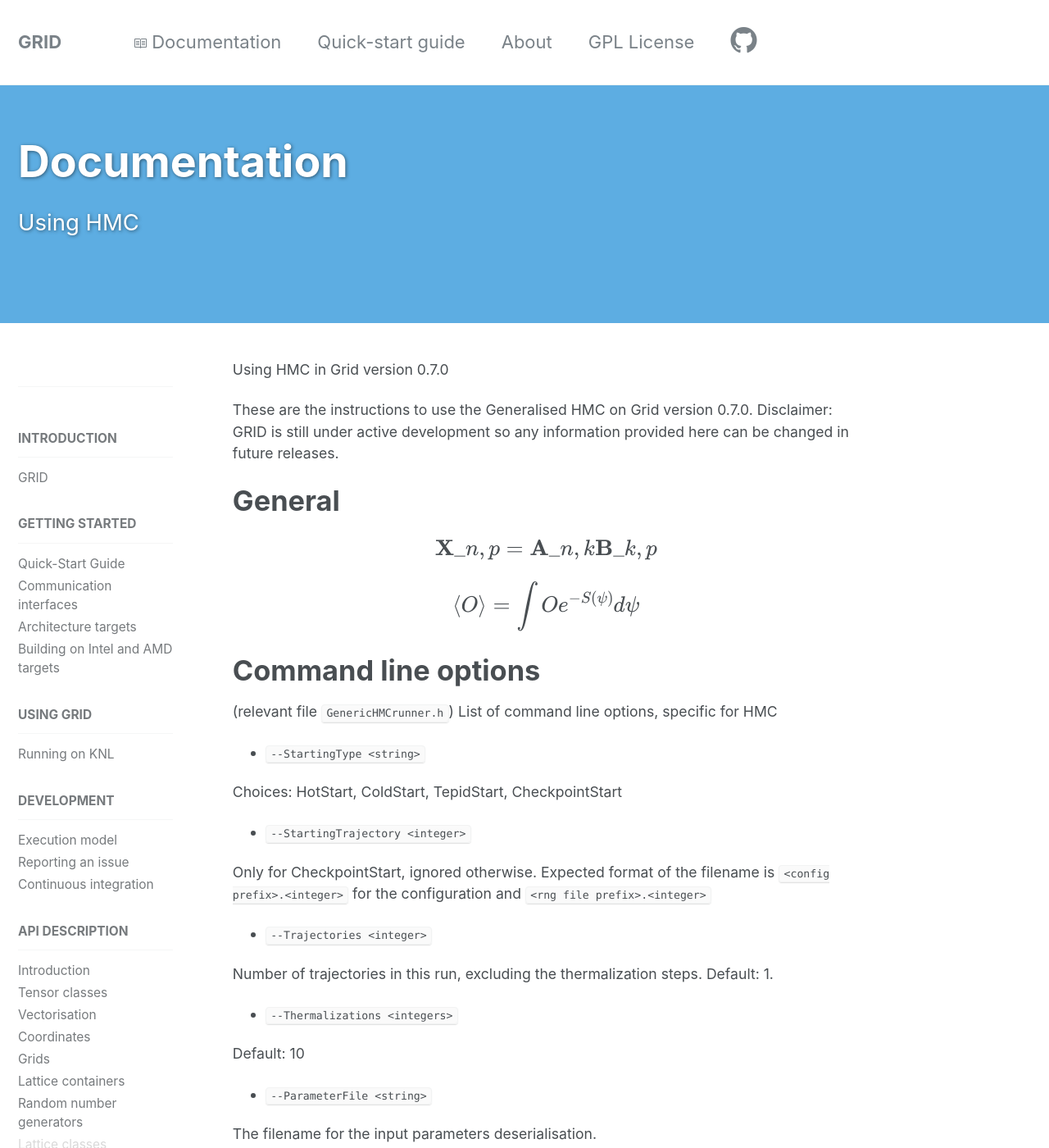
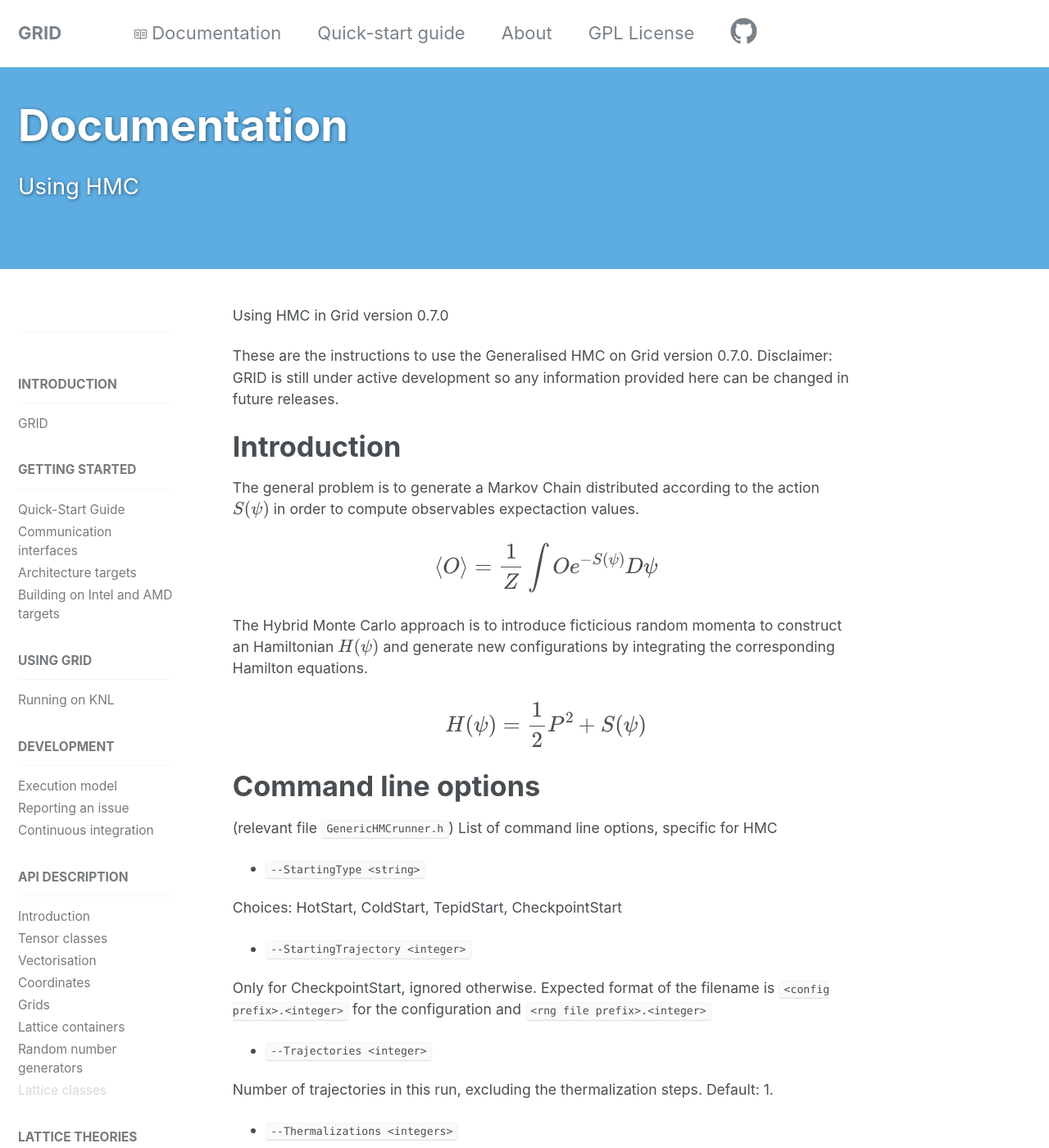
Before and after one commit to paboyle/Grid, a Jekyll site: the page built from _pages/docs/using_hmc.md, in a window 1280 px wide and 1400 px high. Shown: the whole window at 82% size. Built offline with Jekyll 4.4.1, drawn with Linux system fonts in a browser that asks for light colours; formulas are drawn with MathJax 3.

Commit message:
Layout changes and typo fixes

```diff
--- a/_pages/docs/using_hmc.md
+++ b/_pages/docs/using_hmc.md
@@ -14,12 +14,18 @@ Using HMC in Grid version 0.7.0
 These are the instructions to use the Generalised HMC on Grid version 0.7.0.
 Disclaimer: GRID is still under active development so any information provided here can be changed in future releases.
 
-General
+Introduction
 =======
 
-$$ \mathbf{X}\_{n,p} = \mathbf{A}\_{n,k} \mathbf{B}\_{k,p} $$
+The general problem is to generate a Markov Chain distributed according to the action $$S(\psi)$$ in order to compute observables expectaction values.
 
-$$ \langle O \rangle = \int O e^{-S(\psi)} d\psi $$
+$$ \langle O \rangle = \frac{1}{Z} \int O e^{-S(\psi)} D\psi $$
+
+The Hybrid Monte Carlo approach is to introduce ficticious random momenta to construct an Hamiltonian $$H(\psi)$$ and generate
+new configurations by integrating the corresponding Hamilton equations.
+
+$$H(\psi) = \frac{1}{2} P^2 + S(\psi)$$
+
 
 Command line options
 ====================
--- a/_sass/_masthead.scss
+++ b/_sass/_masthead.scss
@@ -14,7 +14,10 @@
   &__inner-wrap {
     @include container;
     @include clearfix;
-    padding: 1em 1em 1em;
+    padding-top: 0.5em;
+    padding-bottom: 0.5em;
+    padding-left: 1em;
+    padding-right: 1em;
     font-family: $sans-serif-narrow;
 
     @include breakpoint($x-large) {
--- a/_sass/_page.scss
+++ b/_sass/_page.scss
@@ -117,7 +117,7 @@
   &--overlay {
     position: relative;
     margin-bottom: 2em;
-    padding: 3em 0;
+    padding: 2em 0;
     @include clearfix;
     background-size: cover;
     background-repeat: no-repeat;
```
Also changed, not shown: _pages/docs/comm_interfaces.md (+6 -6 lines), _pages/docs/running_knl.md (+2 -2 lines).
